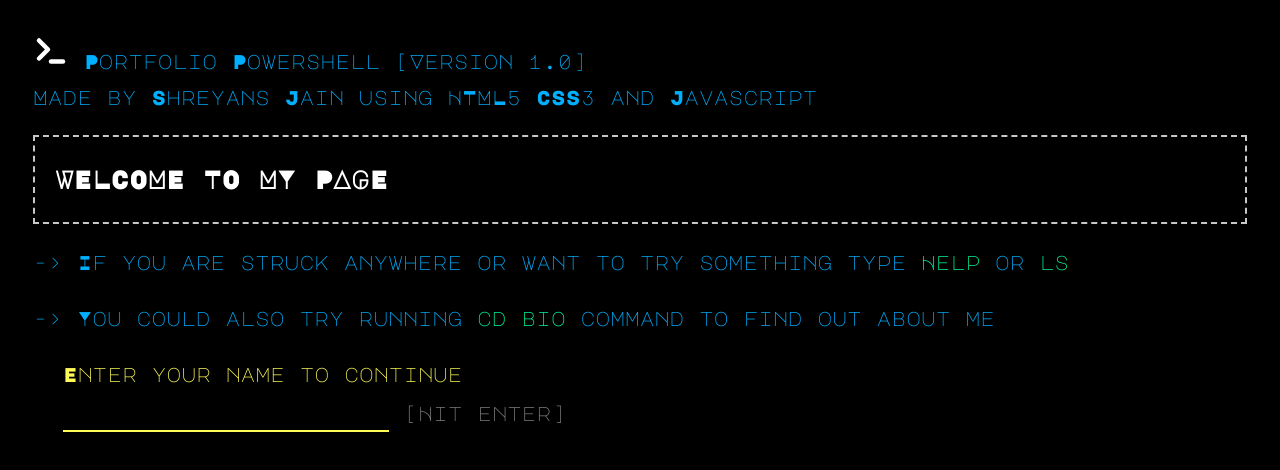
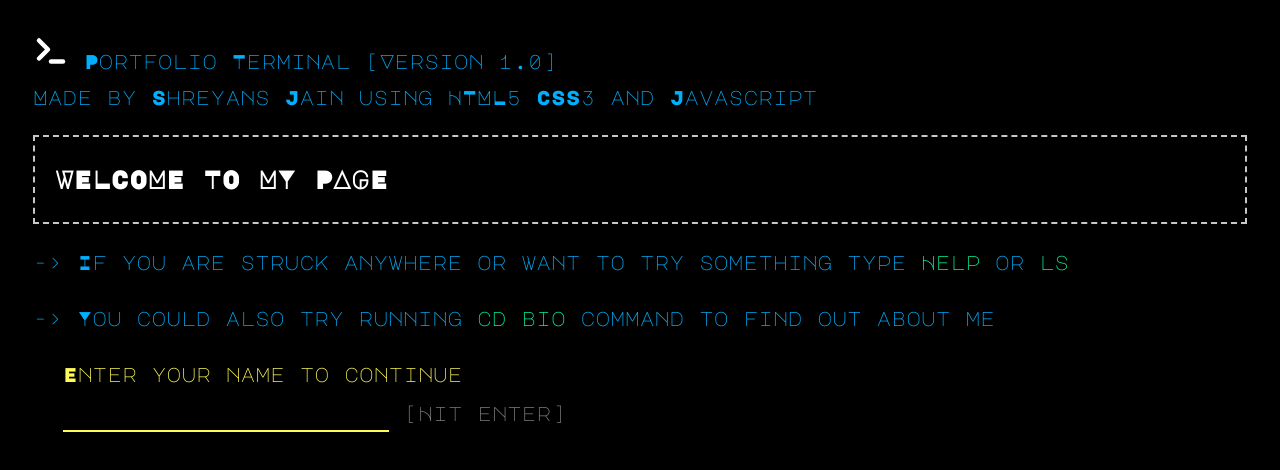
Before and after one commit to Shreyans13/CLI-Portfolio, a plain HTML site: page index.html in a window 1280 px wide. Drawn offline with Linux system fonts and the light colour scheme.

Commit message:
Update text from 'Powershell' to 'Terminal'

```diff
--- a/index.html
+++ b/index.html
@@ -8,7 +8,7 @@
 <body>
 	<div class="container">
 		<img src="svg icons/terminal.svg">
-		Portfolio Powershell [Version 1.0]<br>
+		Portfolio Terminal [Version 1.0]<br>
 		Made by Shreyans Jain using HTML5 CSS3 and Javascript<br>
 		<div class="welcome">WELCOME TO MY PAGE</div>
 		<p class="message">-> If you are struck anywhere or want to try something type <span class="command">Help</span> or <span class="command">ls</span></p>
```
